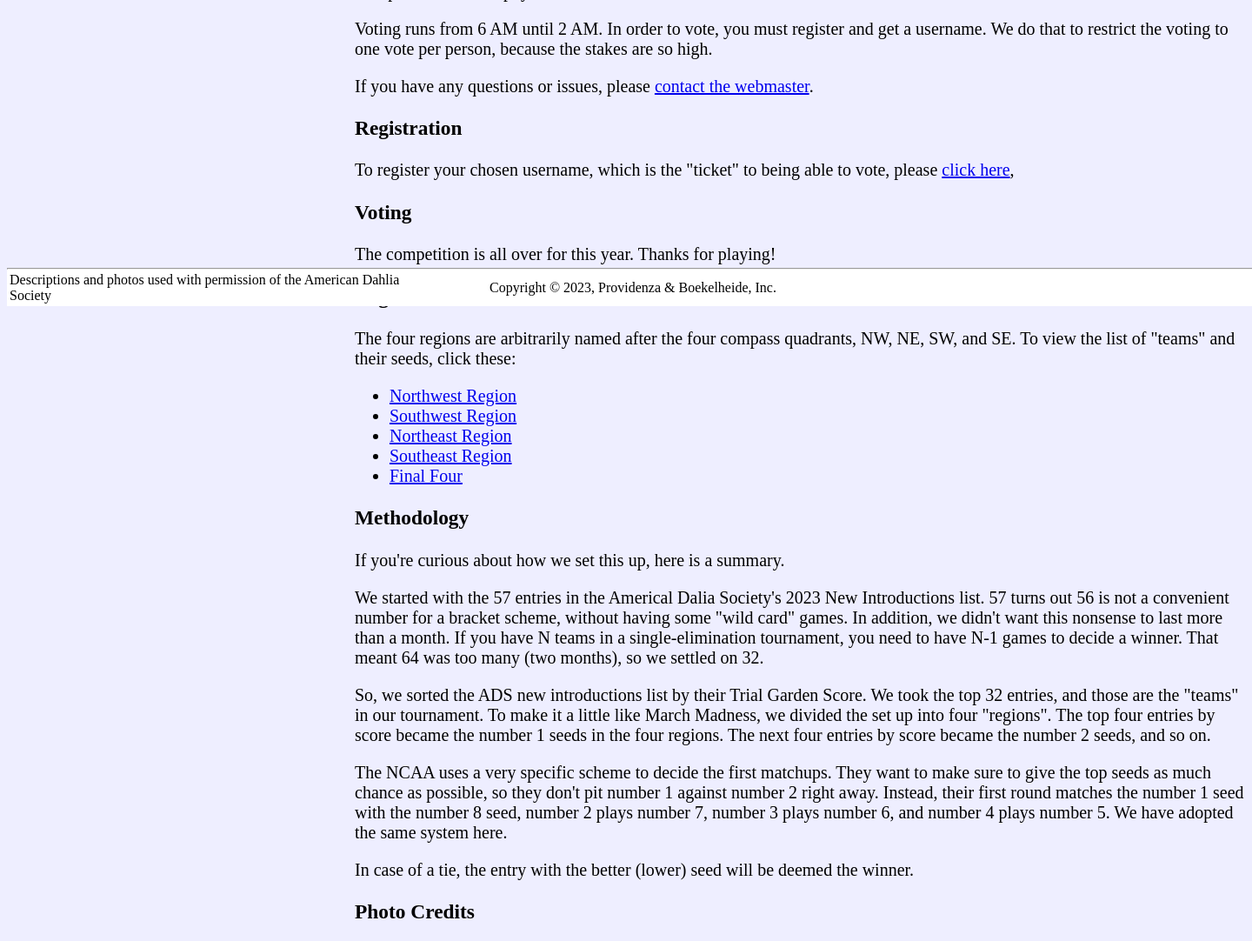
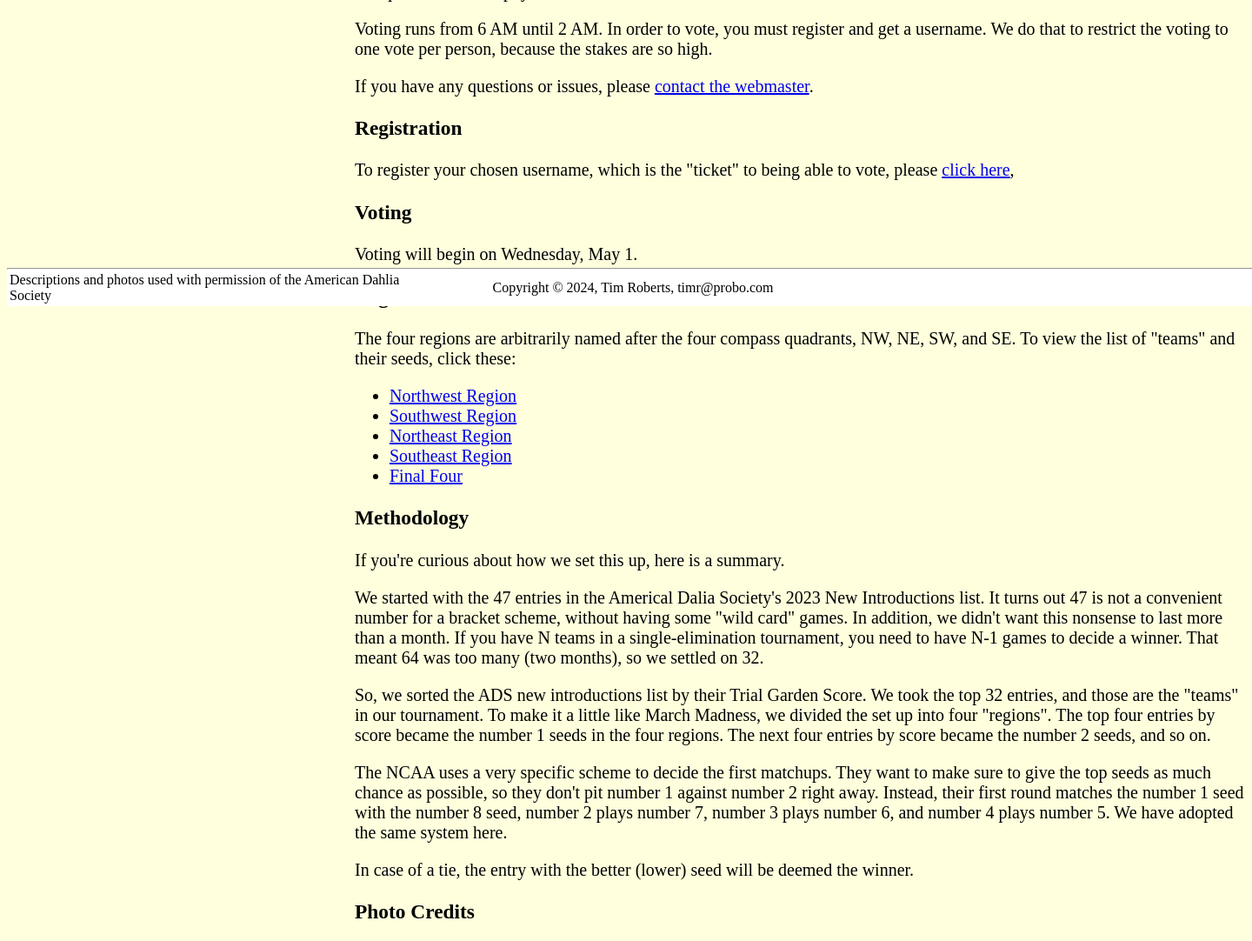
Before and after one commit to timrprobocom/dahlia, a PHP site: page / in a window 1440 px wide. Shown: the part 448-1530 px from the top of the page at 87% size. Run offline with PHP 8.4, Linux system fonts and the light colour scheme; data comes from the database, SQL or seed files in the repository; data that the repository does not hold is empty.

Commit message:
Update to 2024.

```diff
--- a/base.inc.php
+++ b/base.inc.php
@@ -1,7 +1,7 @@
 <?php
 $db = new mysqli('db.timr.probo.com','timrprobocom','web7cal','dahlias');
-$title = "Dahlia Duke-out";
-$start = mktime(6,0,0,5,1,2023);
+$title = "2024 Dahlia Duke-out";
+$start = mktime(6,0,0,5,1,2024);
 $today = time();
 if( $today < $start )
     $day = 0;
--- a/footer.inc.php
+++ b/footer.inc.php
@@ -6,7 +6,7 @@
 Descriptions and photos used with permission of the American Dahlia Society
 </td>
 <td width=33% align=center>
-Copyright &copy; 2023, Providenza &amp; Boekelheide, Inc.
+Copyright &copy; <?=date('Y')?>, Tim Roberts, timr@probo.com
 </td>
 <td width=33%>
 </td>
--- a/index.php
+++ b/index.php
@@ -11,14 +11,14 @@ if( $day > 0 )
 $first = date("F j", $start);
 $final = date("F j", $start+30*86400);
 ?>
-<img class=right src="300/dahl-0000.png">
+<img class=right src="300/dahl-001.png">
 <h3>Introduction</h3>
 
 <p>
 If the NCAA can have March Madness, then the Portland Dahlia Society can have
 a "Dahlia Duke-Out".  This is a contest run strictly for fun to decide a
 "People's Choice" winner from the 32 entries with the highest test garden scores
-in the 2023 New Introductions
+in the 2024 New Introductions
 list.  Starting <?=$first?>, two entries from the list will be pitted against each
 other.  You, the people, will vote on which one you like.  The winners of the
 first round will then be pitted against each other, until we run through the
@@ -88,8 +88,8 @@ and their seeds, click these:
 <p>
 If you're curious about how we set this up, here is a summary.
 <p>
-We started with the 57 entries in the Americal Dalia Society's 2023 New
-Introductions list.  57 turns out 56 is not a convenient number for a
+We started with the 47 entries in the Americal Dalia Society's 2023 New
+Introductions list.  It turns out 47 is not a convenient number for a
 bracket scheme, without having some "wild card" games.  In addition, we
 didn't want this nonsense to last more than a month.  If you have N teams in
 a single-elimination tournament, you need to have N-1 games to decide a winner.
@@ -119,27 +119,10 @@ announcement.  The photos are thanks to:
 <p>
 <table width=50% style="margin-left:100px"><tr>
 <td valign=top width=40%>
-Kristine Albrecht<br>
-Teresa Bergman<br>
-Paul Bloomquist<br>
-Steve and Sandy Boley<br>
-Tony Evangelista<br>
-Don Kasinic<br>
-Eugene Kenyan<br>
-Wayne Lobaugh<br>
-Allen Manuel<br>
-Paul McKittrick<br>
-</td><td valign=top>
-Mike Parrish<br>
-Dick Parshall<br>
 Mike and Heather Ramsay<br>
-Jerry Schoenauer<br>
 Bob Schroeder<br>
 Linda Taylor</br>
-Cammi Waggoner<br>
-Colin Walker<br>
-Iris Wallace<br>
-Marilyn Walton<br>
+Heidi Zierdt<br>
 </td></tr></table>
 <br><br>
 
--- a/site.css
+++ b/site.css
@@ -1,5 +1,5 @@
 body {
-    background-color: #eeeeff;
+    background-color: #ffffdd;
     font-family: Source Serif 4, Times, serif;
     font-size: 125%;
 }
```
Also changed, not shown: 1 other file.
